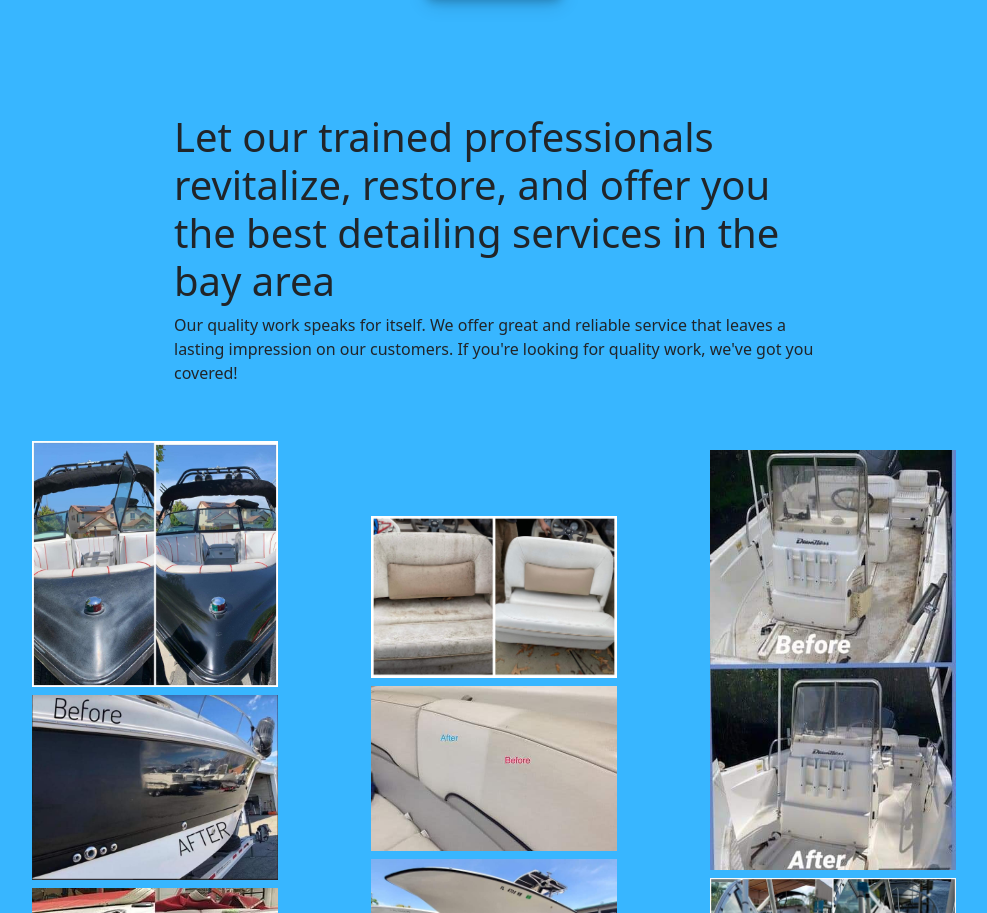
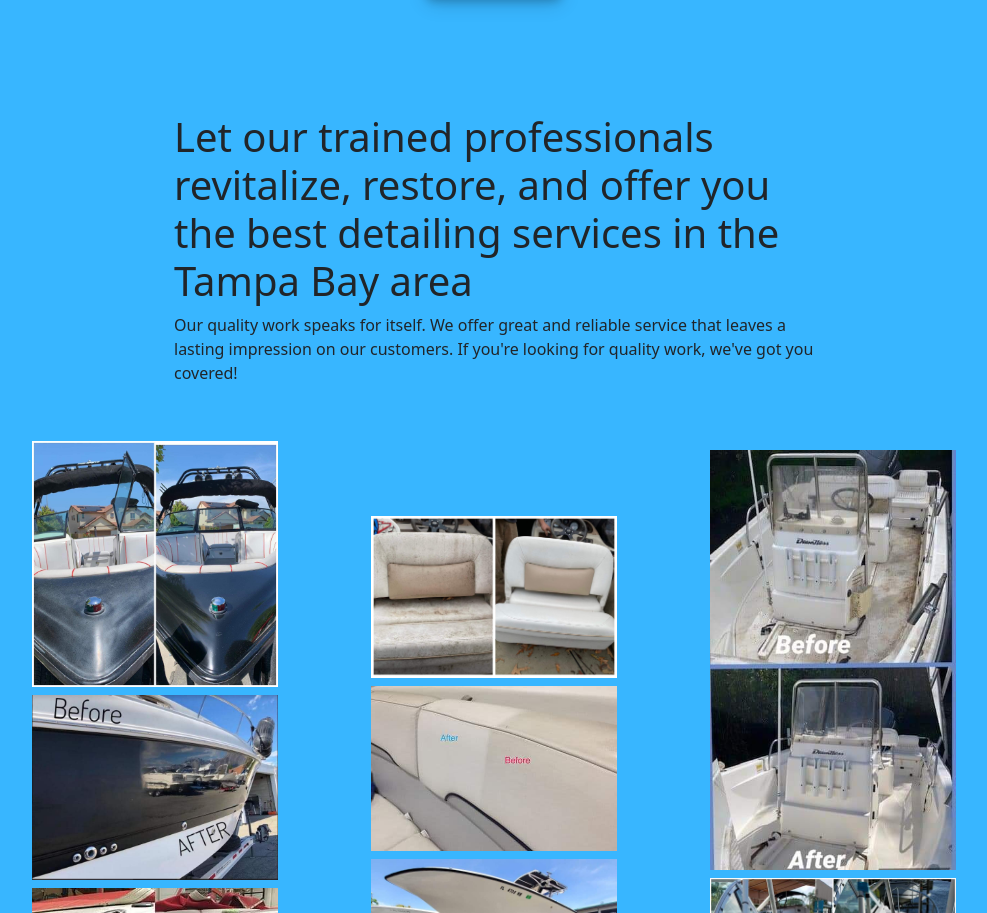
Before and after one commit to Tmaewood/Gulf-Shine-Detailing, a plain HTML site: page index.html in a window 1280 px wide. Shown: the part 1994-2907 px from the top of the page, without its empty margins (146-1133 px from the left). Drawn offline with nearby package versions, Linux system fonts and the light colour scheme.

Commit message:
Added Tampa Bay

```diff
--- a/index.html
+++ b/index.html
@@ -154,7 +154,7 @@
   <section class="photos w-100 services text-dark text-left" id="photos">
     <div class="container-title mb-5">
       <h1 style="padding-top: 100px; margin-top: -40px"></h1>
-      <h1 class="about-us mx-auto">Let our trained professionals revitalize, restore, and offer you the best detailing services in the bay area</h1>
+      <h1 class="about-us mx-auto">Let our trained professionals revitalize, restore, and offer you the best detailing services in the Tampa Bay area</h1>
       <p class="info-reason about-us mx-auto">Our quality work speaks for itself. We offer great and reliable service that leaves a lasting impression on our customers. If you're looking for quality work, we've got you covered!</p>
     </div>
     <div class="row mx-auto">
```
